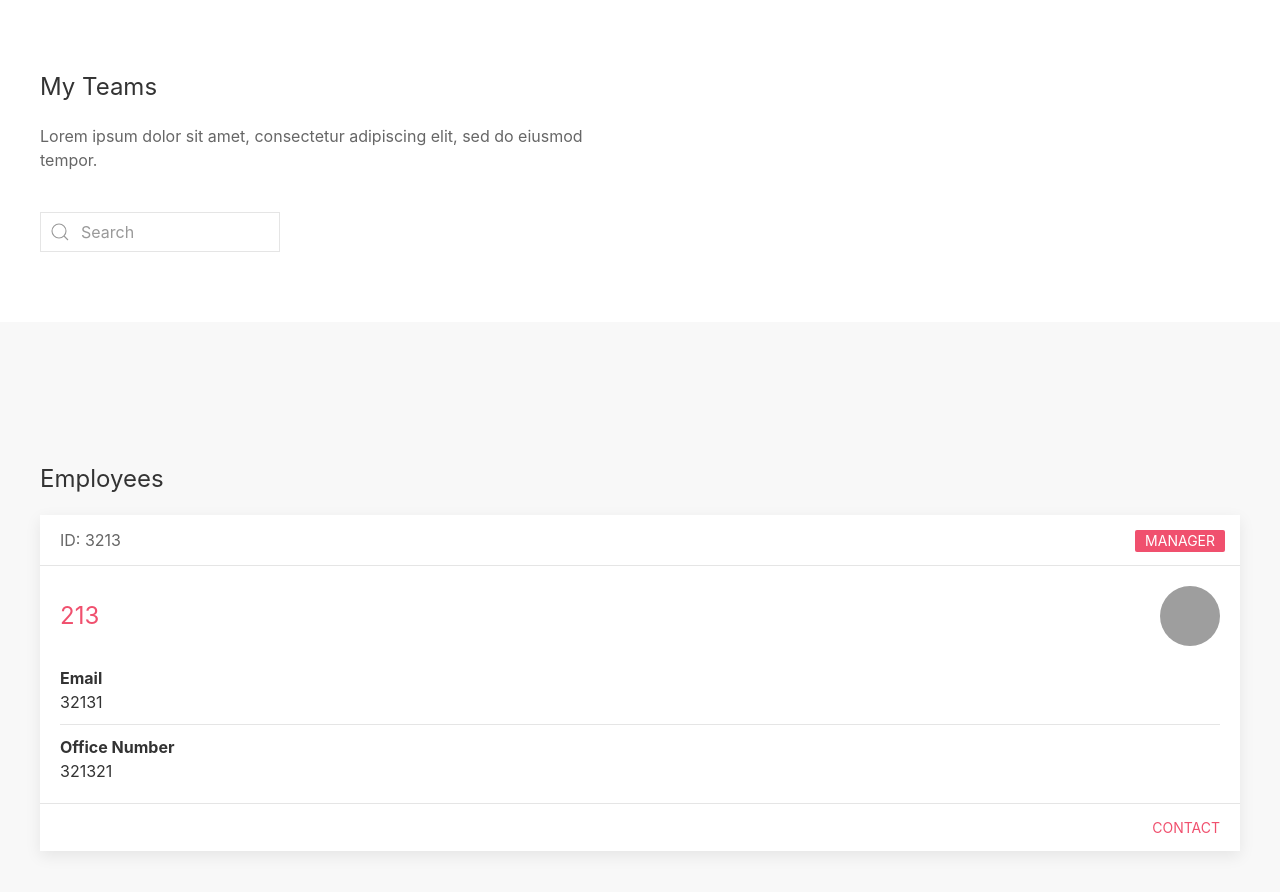
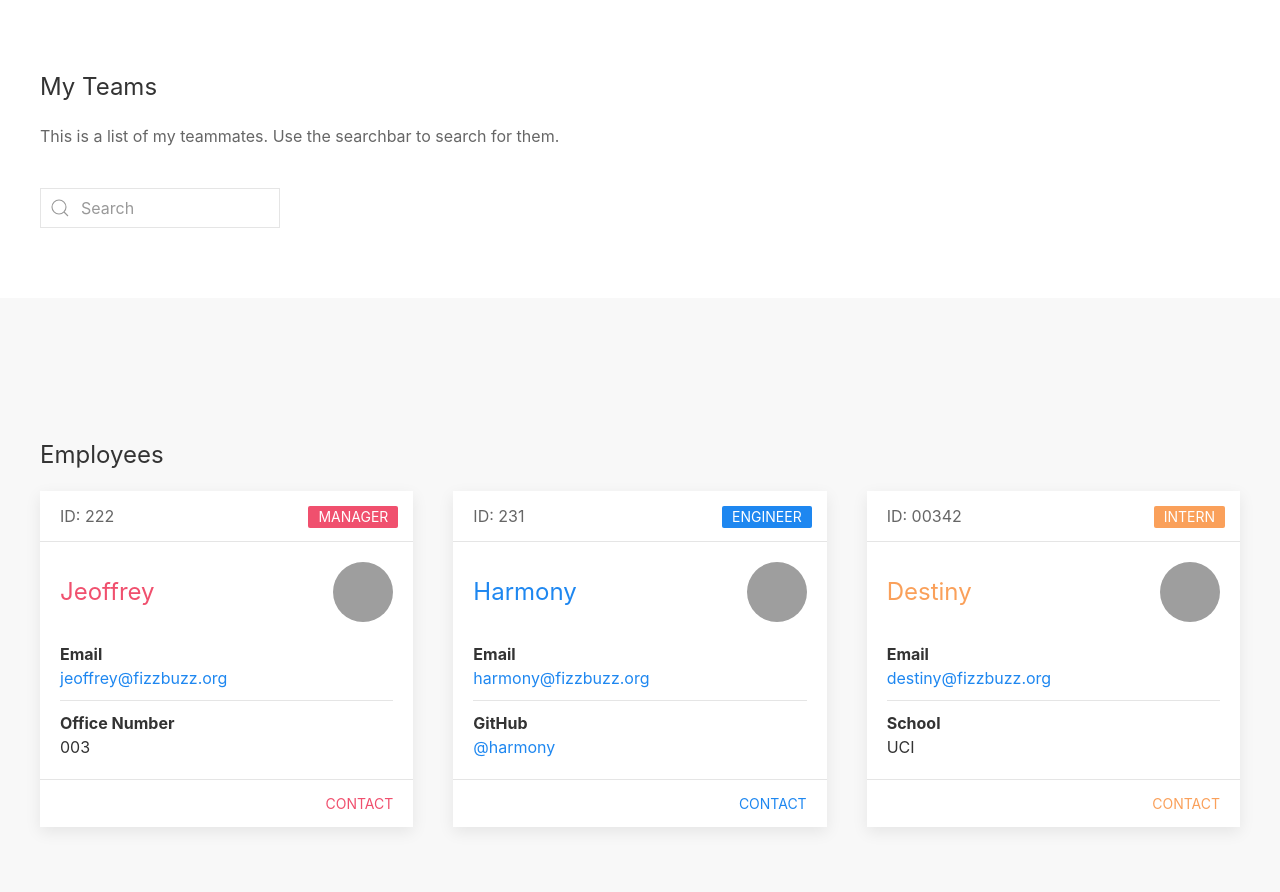
Before and after one commit to mrjeoffrey/teamprofile-generator, a website: page index.html in a window 1280 px wide. Drawn offline with Linux system fonts and the light colour scheme; grey boxes are pictures that could not be loaded.

Commit message:
added styling to engineer, intern, and manager

```diff
--- a/index.html
+++ b/index.html
@@ -20,7 +20,7 @@
 
                 <div class="uk-grid-match uk-child-width-1-2@m" uk-grid>
                     <div>
-                        <p>Lorem ipsum dolor sit amet, consectetur adipiscing elit, sed do eiusmod tempor.</p>
+                        <p>This is a list of my teammates. Use the searchbar to search for them.</p>
 
                         <div class="uk-margin">
                             <form class="uk-search uk-search-default">
@@ -48,7 +48,7 @@
     <div class="uk-card uk-card-small uk-card-default">
 
         <div class="uk-card-header">
-            <span>ID: 3213</span>
+            <span>ID: 222</span>
             <div class="uk-card-badge uk-label-danger">Manager</div>
 
         </div>
@@ -57,7 +57,7 @@
 
                 <div class="uk-width-expand">
 
-                    <h3 class="uk-margin-remove-bottom uk-text-danger">213
+                    <h3 class="uk-margin-remove-bottom uk-text-danger">Jeoffrey
                     </h3>
 
                 </div>
@@ -67,13 +67,81 @@
                 </div>
             </div>
             <ul class="uk-list uk-list-divider uk-text-emphasis">
-                <li><strong>Email</strong> <br>32131</li>
-                <li><strong>Office Number</strong> <br>321321</li>
+                <li><strong>Email</strong> <br><a class="uk-text-dangerhref="mailto:jeoffrey@fizzbuzz.org?subject="Inquiry">jeoffrey@fizzbuzz.org</a></li>
+                <li><strong>Office Number</strong> <br>003</li>
 
             </ul>
         </div>
         <div class="uk-card-footer">
-            <a href="mailto://32131" class="uk-button uk-button-text uk-align-right uk-text-danger">Contact</a>
+            <a href="mailto:jeoffrey@fizzbuzz.org?subject=Inquiry" class="uk-button uk-button-text uk-align-right uk-text-danger">Contact</a>
+        </div>
+    </div>
+</div>
+
+    <div>
+    <div class="uk-card uk-card-small uk-card-default">
+
+        <div class="uk-card-header">
+            <span>ID: 231</span>
+            <div class="uk-card-badge uk-label">Engineer</div>
+
+        </div>
+        <div class="uk-card-body">
+            <div class="uk-grid-small uk-flex-middle" uk-grid>
+
+                <div class="uk-width-expand">
+
+                    <h3 class="uk-margin-remove-bottom uk-text-primary">Harmony
+                    </h3>
+
+                </div>
+                <div class="uk-width-auto">
+                    <img class="uk-border-circle" width="60" height="60"
+                        src="https://picsum.photos/id/237/200/200">
+                </div>
+            </div>
+            <ul class="uk-list uk-list-divider uk-text-emphasis">
+                <li><strong>Email</strong> <br><a class="uk-text-primaryhref="mailto:harmony@fizzbuzz.org?subject="Inquiry">harmony@fizzbuzz.org</a></li>
+                <li><strong>GitHub</strong> <br><a class="uk-text-primary" href="https://github.com/harmony">@harmony</a></li>
+
+            </ul>
+        </div>
+        <div class="uk-card-footer">
+            <a href="mailto:harmony@fizzbuzz.org?subject=Inquiry" class="uk-button uk-button-text uk-align-right uk-text-primary">Contact</a>
+        </div>
+    </div>
+</div>
+
+    <div>
+    <div class="uk-card uk-card-small uk-card-default">
+
+        <div class="uk-card-header">
+            <span>ID: 00342</span>
+            <div class="uk-card-badge uk-label-warning">Intern</div>
+
+        </div>
+        <div class="uk-card-body">
+            <div class="uk-grid-small uk-flex-middle" uk-grid>
+
+                <div class="uk-width-expand">
+
+                    <h3 class="uk-margin-remove-bottom uk-text-warning">Destiny
+                    </h3>
+
+                </div>
+                <div class="uk-width-auto">
+                    <img class="uk-border-circle" width="60" height="60"
+                        src="https://picsum.photos/id/237/200/200">
+                </div>
+            </div>
+            <ul class="uk-list uk-list-divider uk-text-emphasis">
+                <li><strong>Email</strong> <br><a class="uk-text-warninghref="mailto:destiny@fizzbuzz.org?subject="Inquiry">destiny@fizzbuzz.org</a></li>
+                <li><strong>School</strong> <br>UCI</li>
+
+            </ul>
+        </div>
+        <div class="uk-card-footer">
+            <a href="mailto:destiny@fizzbuzz.org?subject=Inquiry" class="uk-button uk-button-text uk-align-right uk-text-warning">Contact</a>
         </div>
     </div>
 </div>
```
Also changed, not shown: index.js (+19 -7 lines).
